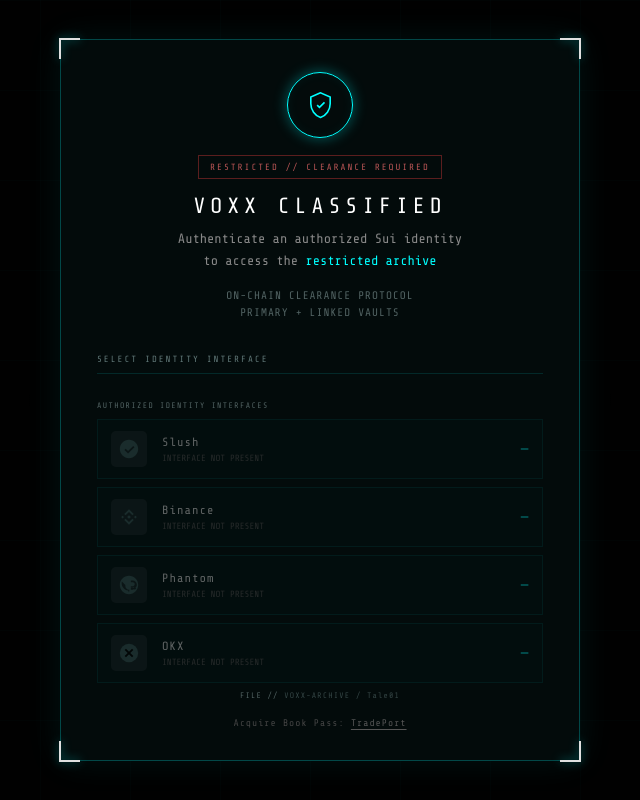
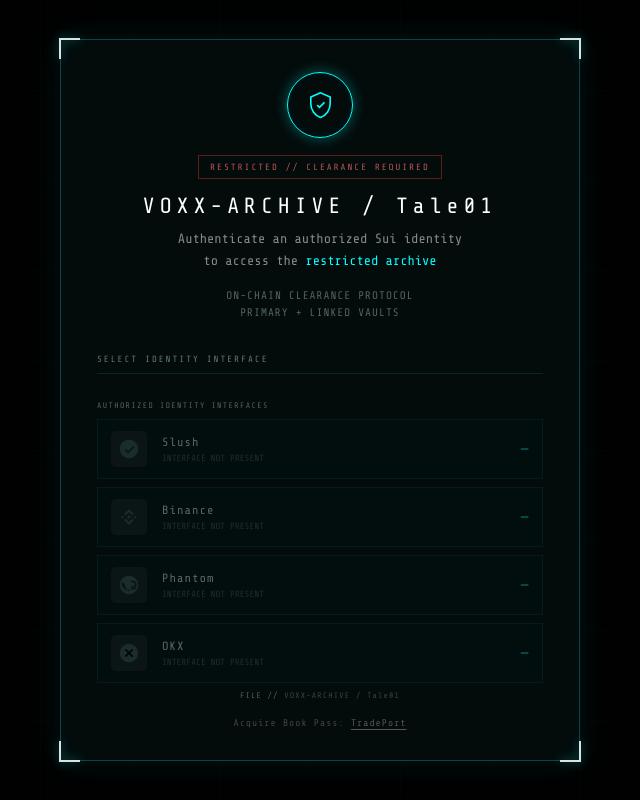
Before and after one commit to 0xmurphyf/Tale01, a plain HTML site: page index.html in a window 1280 px wide. Shown: the whole page, without its empty margins (320-960 px from the left). Drawn offline with nearby package versions, Linux system fonts and the light colour scheme.

Commit message:
restore chapter label and update gate title

```diff
--- a/index.html
+++ b/index.html
@@ -98,7 +98,7 @@
       <i class="corner tl"></i><i class="corner tr"></i><i class="corner bl"></i><i class="corner br"></i>
       <div class="shield" aria-hidden="true"><svg viewBox="0 0 24 24"><path d="M12 2.2 4.5 5.5v5.1c0 4.8 3.1 9.2 7.5 10.7 4.4-1.5 7.5-5.9 7.5-10.7V5.5L12 2.2Z"/><path d="M9.4 11.7 11.2 13.5 15.1 9.6"/></svg></div>
       <div class="classification">Restricted // Clearance Required</div>
-      <h1 class="title" id="siteName">VOXX CLASSIFIED</h1>
+      <h1 class="title" id="siteName">VOXX-ARCHIVE / Tale01</h1>
       <p class="sub">Authenticate an authorized Sui identity<br>to access the <b>restricted archive</b></p>
       <p class="scan-scope">On-chain clearance protocol<br>Primary + Linked Vaults</p>
       <button class="button" id="connectButton">INITIALIZE IDENTITY ACCESS</button>
@@ -123,7 +123,7 @@
 
   <script>
     window.NFT_GATE_CONFIG = {
-      SITE_NAME: 'VOXX CLASSIFIED',
+      SITE_NAME: 'VOXX-ARCHIVE / Tale01',
       NETWORK: 'mainnet',
       NFT_TYPE: '0xe649354aa848a8ae43d52a2bf75301b3d67dd6654c8df525650c5afe86518dc5::voxx_book_pass::Nft',
       RPC_URL: '',
```
